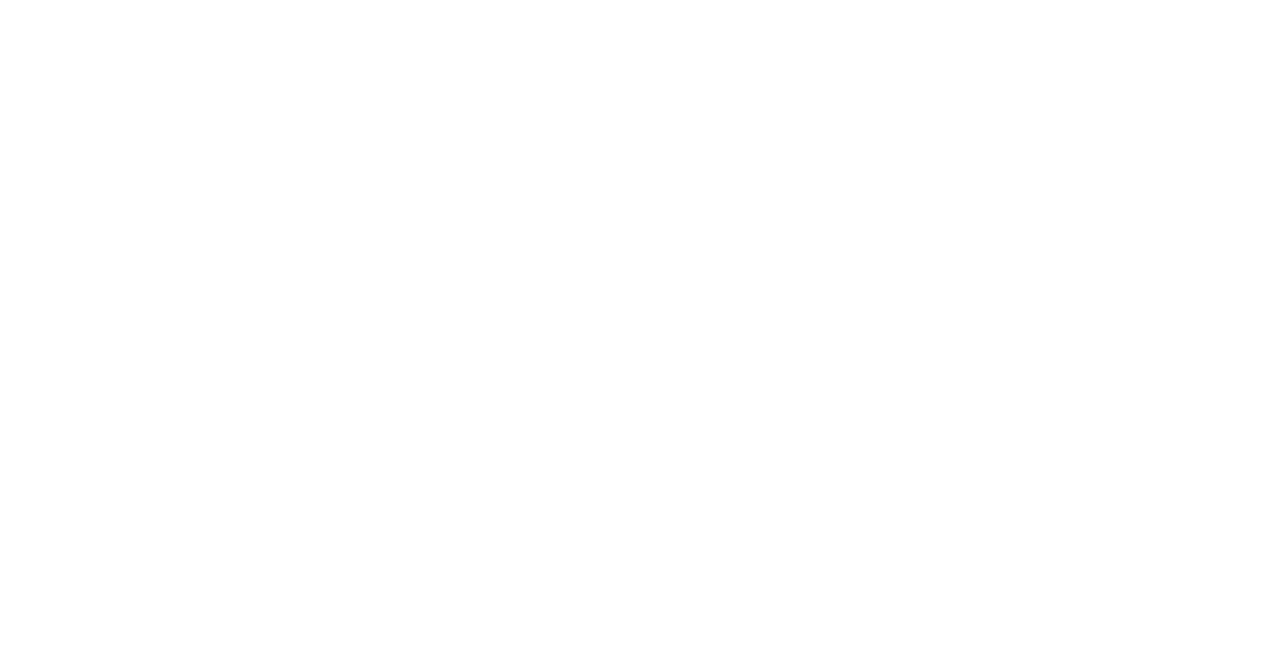
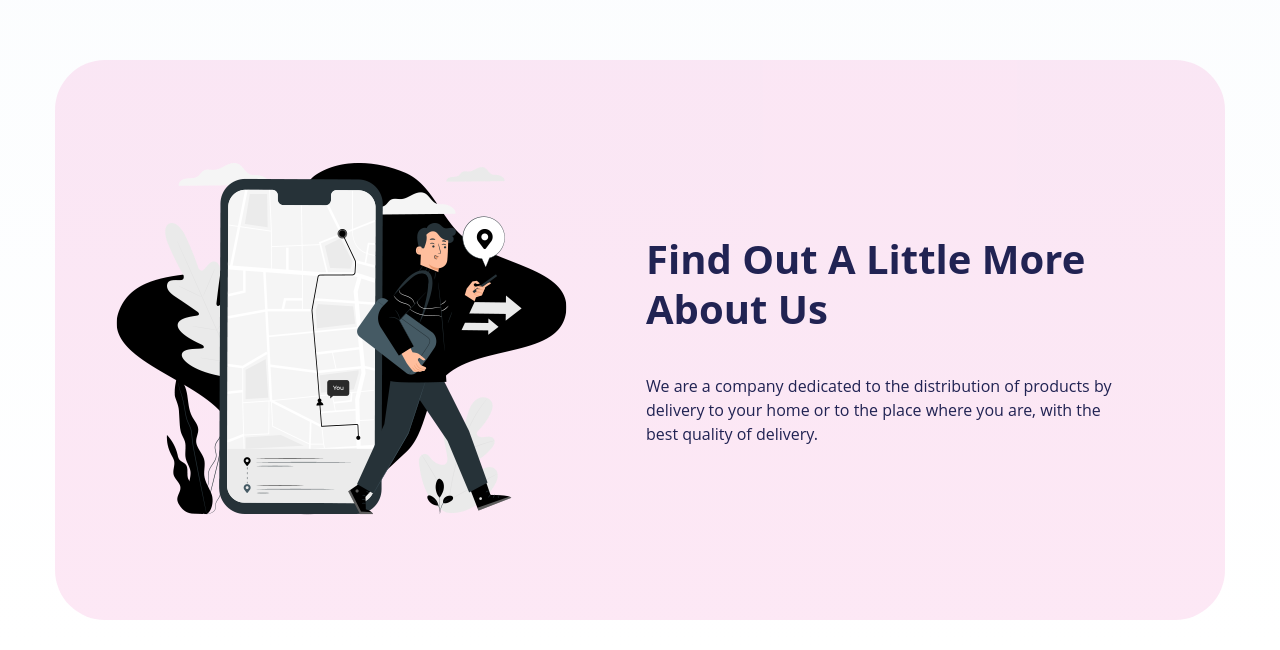
Before and after one commit to Ger4eK/tailwind-product-texas, a React (Create React App) app: page / in a window 1280 px wide. Shown: the part 1048-1698 px from the top of the page. Before the commit the page ends 1008 px from the top, so only its background shows below. Built offline with nearby package versions, Linux system fonts and the light colour scheme.

Commit message:
add about

```diff
--- a/src/App.jsx
+++ b/src/App.jsx
@@ -1,6 +1,7 @@
 //! animate on scroll
 import Aos from 'aos';
 import 'aos/dist/aos.css';
+import About from './components/About';
 import Header from './components/Header/Header';
 
 //! Components
@@ -14,8 +15,9 @@
 
   return (
     <div className='overflow-hidden'>
-       <Header />
+      <Header />
       <Hero />
+      <About />
     </div>
   );
 }
--- /dev/null
+++ b/src/components/About.jsx
@@ -0,0 +1,35 @@
+import AboutImg from '../../src/assets/img/about.png';
+
+const About = () => {
+  return (
+    <section
+      className='my-[30px] xl:mt-[100px]'
+      data-aos='fade-up'
+      data-aos-offset='350'
+    >
+      <div className='container mx-auto'>
+        <div className=' bg-accent-secondary/[15%] rounded-[50px] min-h-[560px] px-12 pb-12 flex flex-col text-center xl:flex-row xl: items-center xl:text-left xl:gap-x-[60px] xl:pb-0'>
+          <div className='flex-1'>
+            <img src={AboutImg} alt='about' />
+          </div>
+          <div className='flex-1 xl:pr-12'>
+            <h2 className='h2 mb-10' data-aos='fade-up' data-aos-delay='300'>
+              Find Out A Little More About Us
+            </h2>
+            <p
+              className='max-w-[474px] mx-auto xl:mx-0'
+              data-aos='fade-up'
+              data-aos-delay='400'
+            >
+              We are a company dedicated to the distribution of products by
+              delivery to your home or to the place where you are, with the best
+              quality of delivery.
+            </p>
+          </div>
+        </div>
+      </div>
+    </section>
+  );
+};
+
+export default About;
```
